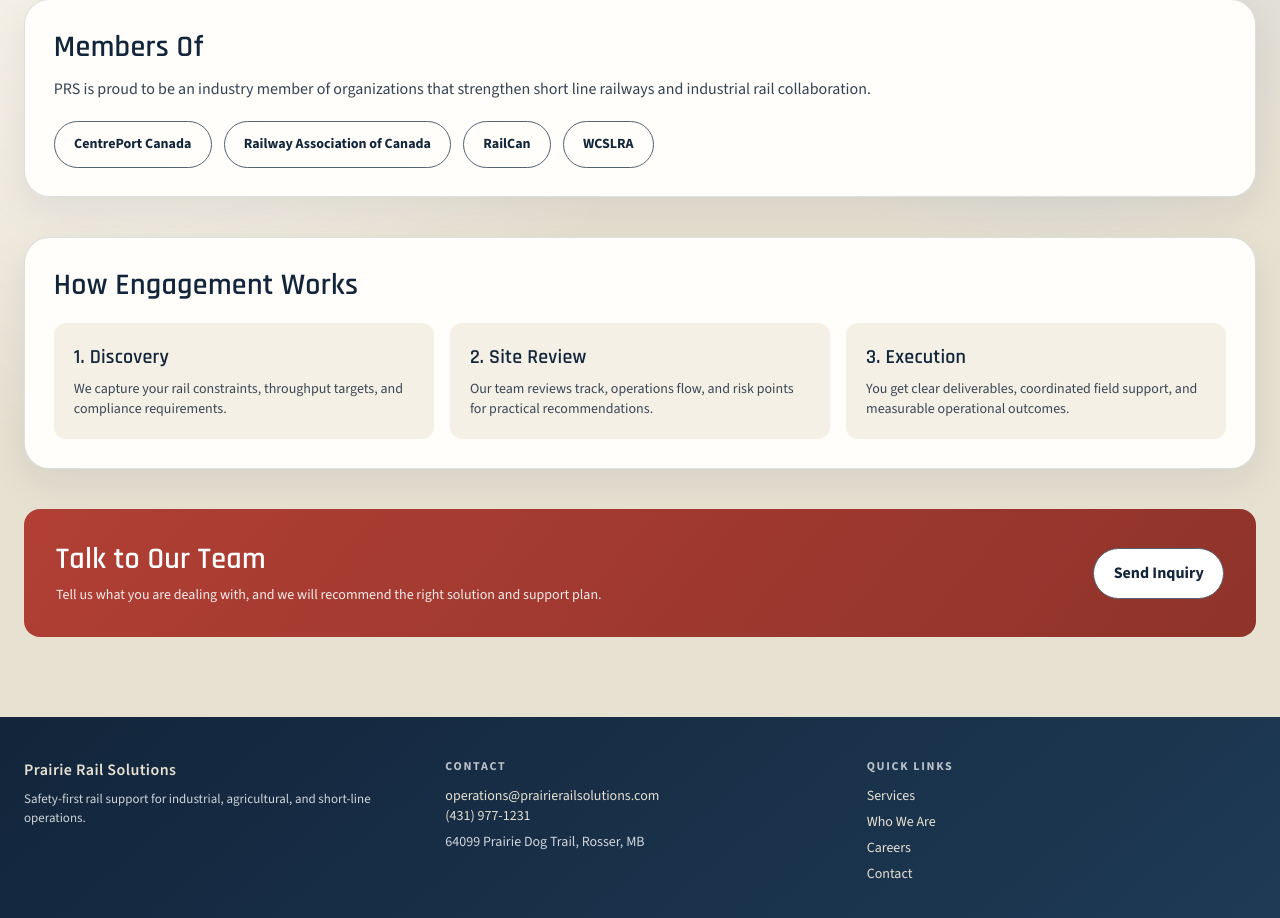
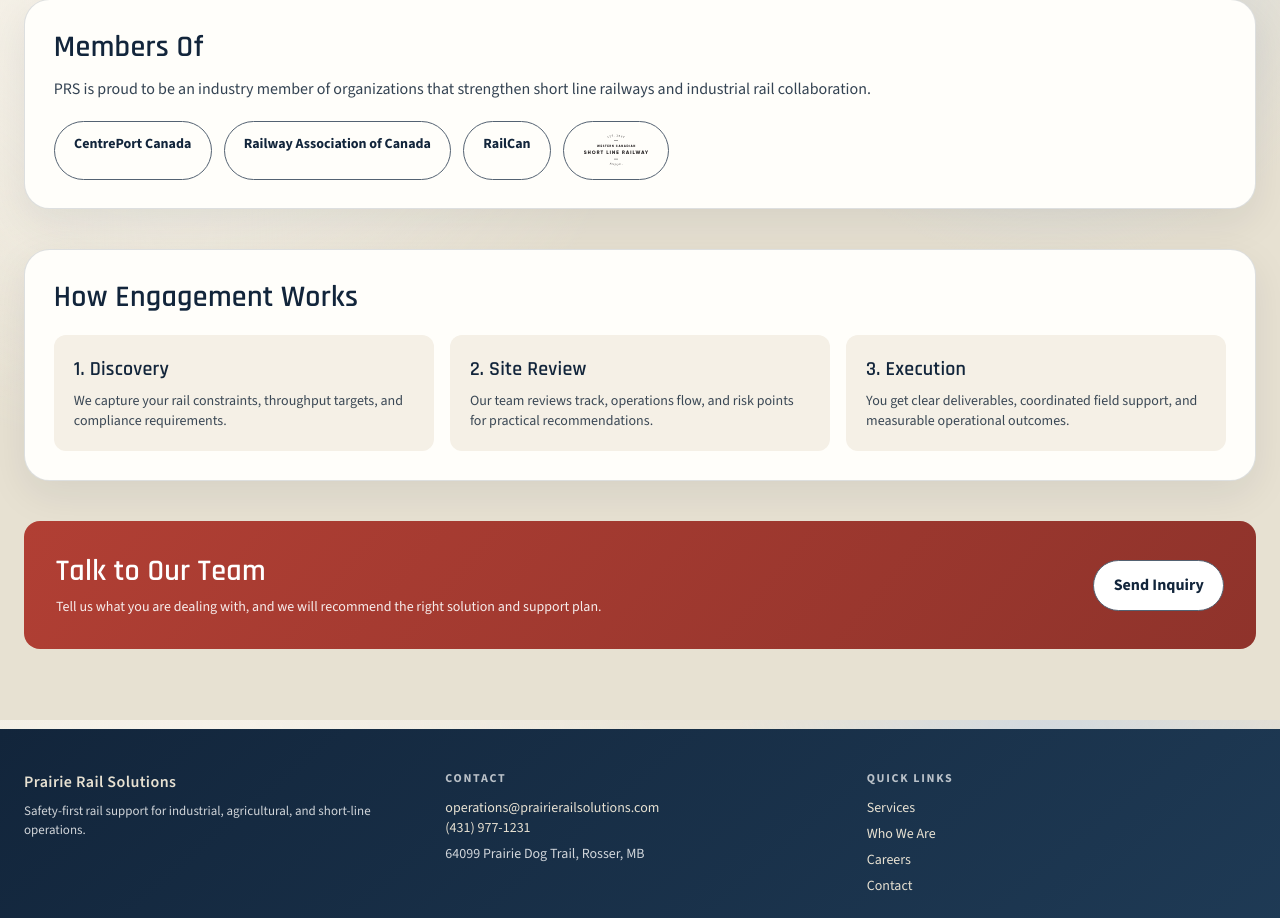
Before and after one commit to eutelsatw4-art/prairerailsolutions, a Next.js app in the folder web/: page / in a window 1280 px wide. Shown: the part 4080-4998 px from the top of the page. Built offline with nearby package versions, Linux system fonts and the light colour scheme.

Commit message:
Show WCSLRA logo in Members Of section

```diff
--- a/web/src/app/page.tsx
+++ b/web/src/app/page.tsx
@@ -304,7 +304,7 @@ export default function Home() {
             RailCan
           </a>
           <a className="btn-ghost" href="https://www.wcslra.com/" target="_blank" rel="noreferrer">
-            WCSLRA
+            <Image src="/images/wcslra-logo.svg" alt="WCSLRA" width={120} height={40} className="h-8 w-auto" />
           </a>
         </div>
       </section>
```
Also changed, not shown: web/public/images/wcslra-logo.svg (added).
